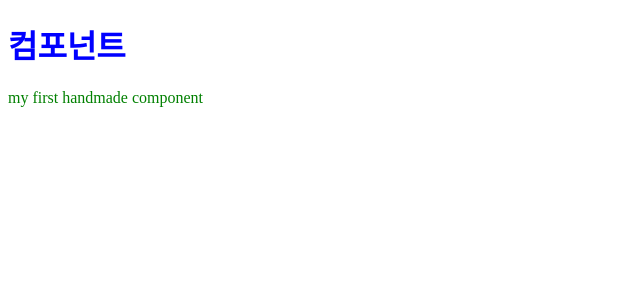
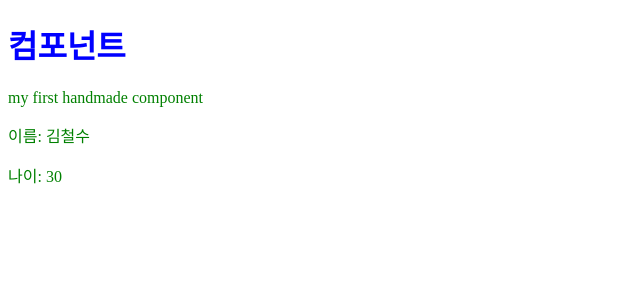
Before and after one commit to haero77/FE-vue-practice, a Vue app in the folder sucoding-excercise/ch05-components/: page / in a window 1280 px wide. Shown: the top 300 px of the page, without its empty margins (0-640 px from the left). Built offline with nearby package versions, Linux system fonts and the light colour scheme.

Commit message:
[수코딩](ch05 컴포넌트) 5.4.1 컴포넌트의 사용자 정의 속성 - 속성 지정 후 props로 전달 받기

```diff
--- a/sucoding-excercise/ch05-components/src/App.vue
+++ b/sucoding-excercise/ch05-components/src/App.vue
@@ -1,15 +1,21 @@
 <template>
   <FirstChild/>
+
+  <!-- 컴포넌트를 사용할 때 컴포넌트와 함께 속성 정의: '사용자 정의 속성(name, age)'  -->
+  <!-- 정의한 사용자 속성값은 컴포넌트로 전달된다  -->
+  <UserProfile name="김철수" age="30"/>
 </template>
 
 <script>
 // 지역 등록할 컴포넌트 불러오기.
 // -> 지역 등록한 컴포넌트는 컴포넌트 등록한 곳에서만 사용 가능.
 import FirstChild from '@/components/FirstChild.vue';
+import UserProfile from "@/components/UserProfile.vue";
 
 export default {
   components: { // components 속성을 통해 컴포넌트 할당
     FirstChild, // components 속성값은 import 키워드 뒤의 식별자 그대로 사용
+    UserProfile
   },
 }
 </script>
--- /dev/null
+++ b/sucoding-excercise/ch05-components/src/components/UserProfile.vue
@@ -0,0 +1,20 @@
+<template>
+  <div>
+    <p>이름: {{ name }}</p>
+    <p>나이: {{ age }}</p>
+  </div>
+</template>
+
+
+<script>
+export default {
+  name: "UserProfile",
+  // 속성값 전달 받을 시 props 속성 사용
+  props: ['name', 'age'], // 사용자 정의 속성인 name, age값을 받음
+}
+</script>
+
+
+<style scoped>
+
+</style>
```
